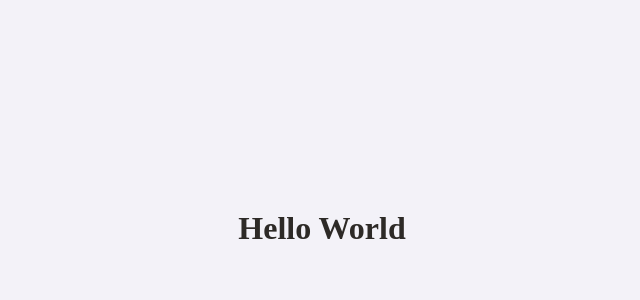
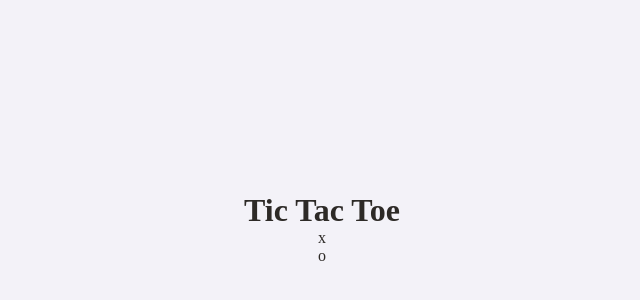
Before and after one commit to TrejoLuis/tic-tac-toe, a React (Vite) app: page / in a window 1280 px wide. Shown: the part 172-472 px from the top of the page, without its empty margins (318-958 px from the left). Built offline with nearby package versions, Linux system fonts and the light colour scheme.

Commit message:
feat: add constants file, board state, turn state, add Cell component which represent each square of the board, add its click event

```diff
--- a/src/App.jsx
+++ b/src/App.jsx
@@ -1,10 +1,53 @@
+import { useState } from 'react'
 import './App.css'
+import { TURNS, WINNING_COMBINATIONS } from './constants.js'
+
+function Cell ({ children, index, updateBoard }) {
+  function handleClick () {
+    updateBoard(index)
+  }
+
+  return (
+    <div className='cell' onClick={handleClick}>
+      {children}
+    </div>
+  )
+}
 
 function App () {
+  const [board, setBoard] = useState(Array(9).fill(null))
+  const [turn, setTurn] = useState(TURNS.X)
+
+  function updateBoard (index) {
+    // Change Board
+    const newBoard = [...board]
+    newBoard[index] = turn
+    setBoard(newBoard)
+
+    // Change turn
+    const newTurn = turn === TURNS.X ? TURNS.O : TURNS.X
+    setTurn(newTurn)
+  }
+
 
   return (
     <>
-      <h1>Hello World</h1>
+      <h1>Tic Tac Toe</h1>
+      <section className='game-board'>
+        {board.map((content, index) =>
+          <Cell key={index} index={index} updateBoard={updateBoard}>
+            {content}
+          </Cell>
+        )}
+      </section>
+      <section className='turns-container'>
+        <div className={`turn-box${turn === TURNS.X ? ' selected' : ''}`}>
+          {TURNS.X}
+        </div>
+        <div className={`turn-box${turn === TURNS.O ? ' selected' : ''}`}>
+          {TURNS.O}
+        </div>
+      </section>
     </>
   )
 }
--- /dev/null
+++ b/src/constants.js
@@ -0,0 +1,15 @@
+export const TURNS = {
+  X: 'x',
+  O: 'o'
+}
+
+export const WINNING_COMBINATIONS = [
+  [0, 1, 2],
+  [3, 4, 5],
+  [6, 7, 8],
+  [0, 3, 6],
+  [1, 4, 7],
+  [2, 5, 8],
+  [0, 4, 8],
+  [2, 4, 6]
+]
```
